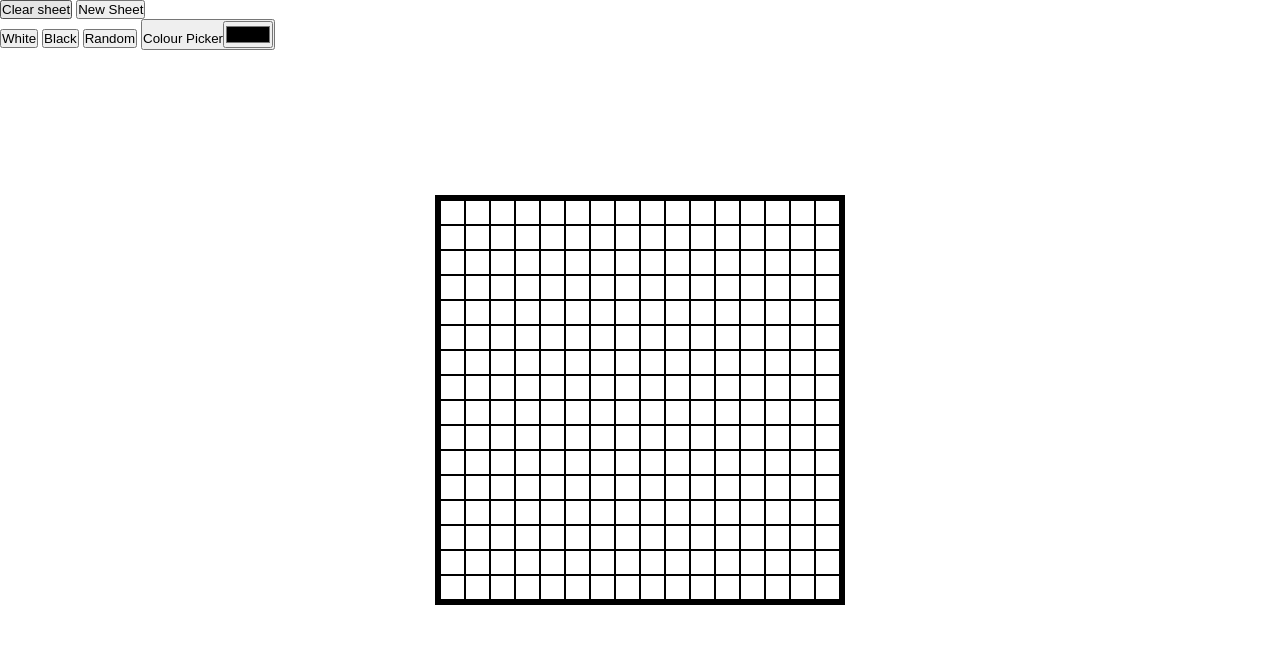
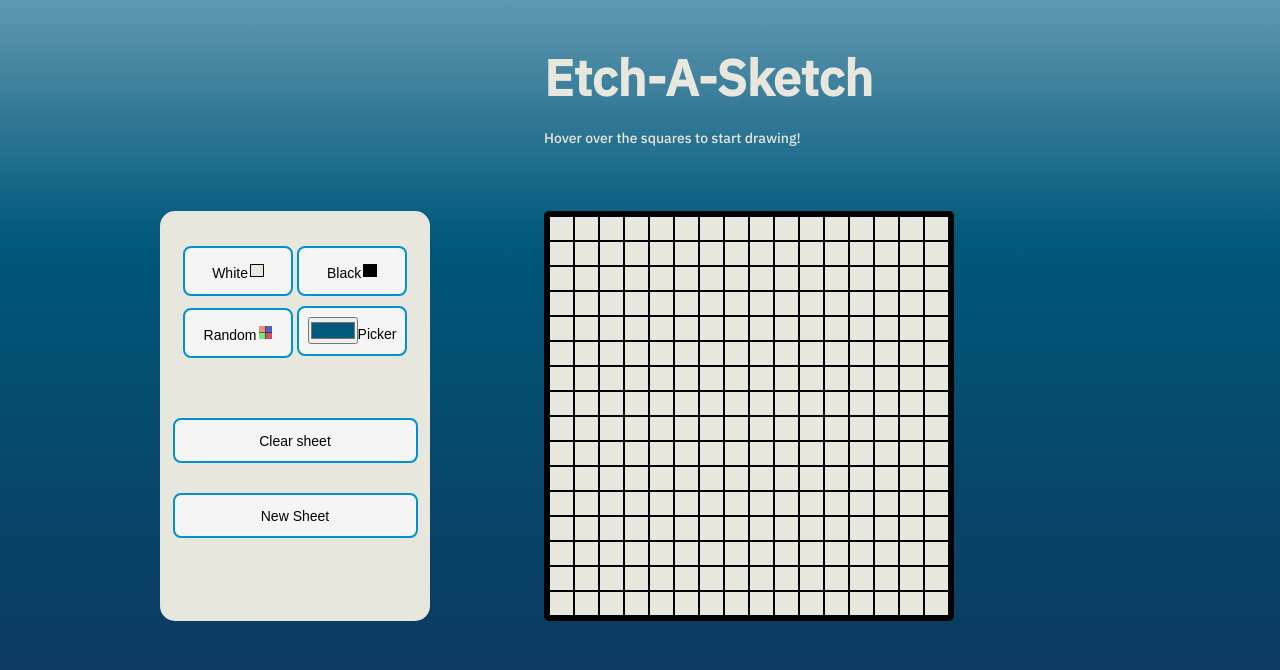
Before and after one commit to dannymaate/etch-a-sketch, a plain HTML site: page index.html in a window 1280 px wide. Drawn offline with Linux system fonts and the light colour scheme; a web font is replaced by a local one.

Commit message:
Add blue linear gradient background styling and button styling. Begin the reflection.

```diff
--- a/index.html
+++ b/index.html
@@ -7,23 +7,43 @@
     <meta name="viewport" content="width=device-width,initial-scale=1">
     <title>Etch-A-Sketch</title>
     <link rel="stylesheet" href="style.css">
+    <link rel="preconnect" href="https://fonts.gstatic.com">
+    <link href="https://fonts.googleapis.com/css2?family=Hammersmith+One&display=swap" rel="stylesheet">
+    <link href="https://fonts.googleapis.com/css2?family=Hammersmith+One&family=IBM+Plex+Sans:wght@500&display=swap"
+        rel="stylesheet">
 </head>
 
 <body>
-    <div class="settings">
-        <button class="remove-btn" type="button">Clear sheet</button>
-        <button class="newGridButton" type="button">New Sheet</button>
-    </div>
-    <div class="colour">
-        <button class="whiteButton" type="button">White</button>
-        <button class="blackButton" type="button">Black</button>
-        <button class="randomButton" type="button">Random</button>
-        <button class="colourPickerButton">Colour Picker<input id="colourPicker" name="Color Picker"
-                type="color" /></button>
-    </div>
+    <h1>Etch-A-Sketch</h1>
+    <p>Hover over the squares to start drawing!</p>
+    <div id="content">
+        <div class="sidebar">
+            <div class="colour">
+                <button id="whiteButton" class="colour-button" type="button">White<img src="images/white.jpg"
+                        alt="A grid square coloured white"></button>
+                <button id="blackButton" class="colour-button" type="button">Black<img src="images/black.jpg"
+                        alt="A grid square coloured black"></button>
+                <button id="randomButton" class="colour-button" type="button">Random<img src="images/random.jpg"
+                        alt="Four squares coloured peach, purple, green and pink"></button>
+                <!-- <button id="newButton" class="colour-button" type="button">Hello</button> -->
+                <button id="colourPickerButton" class="colour-button"><input id="colourPicker" name="Color Picker"
+                        type="color" />Picker</button>
+                <!-- <button id="colourPickerButton" class="colour-button">Colour Picker<input id="colourPicker"
+                        name="Color Picker" type="color" /></button> -->
 
 
-    <div id="grid"></div>
+            </div>
+            <div class="settings">
+                <button id="remove-btn" class="settings-button" type="button">Clear sheet</button>
+                <button id="newGridButton" class="settings-button" type="button">New Sheet</button>
+            </div>
+
+        </div>
+
+
+
+        <div id="grid"></div>
+    </div>
 
     <script src="script.js"></script>
 </body>
--- a/script.js
+++ b/script.js
@@ -17,12 +17,12 @@ function makeSquares() {
     for (let i = 0; i < 256; i++) {
         squareDiv = document.createElement("div");
         squareDiv.classList.add('squares');
-        squareDiv.setAttribute('style', 'float: left; border: 0.01px solid black; background-color: white; height: 25px; width: 25px');
+        squareDiv.setAttribute('style', 'float: left; border: 0.01px solid black; background-color: #e7e7de; height: 25px; width: 25px');
         grid.appendChild(squareDiv);
     }
 }
 
-const newGridButton = document.querySelector('.newGridButton');
+const newGridButton = document.querySelector('#newGridButton');
 newGridButton.addEventListener('click', changeSquares);
 
 /**Creates a new grid sheet (a x a) based on user input. Users inputs how many squares they want per side.
@@ -42,7 +42,7 @@ function changeSquares() {
         for (let i = 0; i < numberOfSquares; i++) {
             squareDiv = document.createElement("div");
             squareDiv.classList.add('squares');
-            squareDiv.setAttribute('style', `float: left; border: 0.01px solid black; background-color: white; height: ${sideLength}px; width: ${sideLength}px`);
+            squareDiv.setAttribute('style', `float: left; border: 0.01px solid black; background-color: #e7e7de; height: ${sideLength}px; width: ${sideLength}px`);
             grid.appendChild(squareDiv);
         }
     }
@@ -53,7 +53,7 @@ function changeSquares() {
 
 //Calculates the side length and width of each square for an (a x a) grid
 function calculateSquareSize() {
-    input = prompt("How many squares would you like in an (a x a) grid?\n\nNote: colour will default to black");
+    input = prompt("How many squares would you like on each side of the grid? \nMust be less than 100\n\nNote: colour will default to black");
     sideLength = (410 - 10) / input; //length and width of each new sized square
     numberOfSquares = input ** 2; // number of squares that can fit in the grid
 
@@ -71,16 +71,16 @@ function removeSquares() {
 
 var colourButtonClick = 0; //Number 0 refers to black colour
 //Add a mouseover event that leaves a trail of black squares
-const blackButton = document.querySelector('.blackButton');
+const blackButton = document.querySelector('#blackButton');
 blackButton.addEventListener('click', function () {
     colourSelection = 'black';
     colourButtonClick = 0; //variable declaration to allow colour to change from random to black
     console.log(colourSelection);
 });
 
-const whiteButton = document.querySelector('.whiteButton');
+const whiteButton = document.querySelector('#whiteButton');
 whiteButton.addEventListener('click', function () {
-    colourSelection = 'white';
+    colourSelection = '#e7e7de';
     console.log(colourSelection);
     //variable declaration to allow colour to change from random to white. Number 1 refers to white.
     colourButtonClick = 1;
@@ -88,10 +88,11 @@ whiteButton.addEventListener('click', function () {
 
 /**Input event listener for HTML colour picker */
 const colourPicker = document.getElementById("colourPicker");
+colourPicker.value = '#00587a'; //sets default colour to #00587a
 colourPicker.addEventListener('input', chooseColour);
 
 /**Added support for the above input listener by allowing button click events */
-const colourPickerButton = document.querySelector('.colourPickerButton');
+const colourPickerButton = document.querySelector('#colourPickerButton');
 colourPickerButton.addEventListener('click', chooseColour);
 
 function chooseColour() {
@@ -116,7 +117,7 @@ function colourSquares() {
 //Add a button to erase grid colours
 function removeColour() {
     const squares = document.querySelectorAll('.squares');
-    const removeButton = document.querySelector('.remove-btn');
+    const removeButton = document.querySelector('#remove-btn');
     for (let i = squares.length - 1; i >= 0; i--) {
         removeButton.addEventListener('click', function () {
             squares[i].style.backgroundColor = "white";
@@ -125,7 +126,7 @@ function removeColour() {
 }
 
 /** Any hover event will output a random colour on each square. Function randomColours is invoked on click of button 'Random' */
-const randomButton = document.querySelector('.randomButton');
+const randomButton = document.querySelector('#randomButton');
 randomButton.addEventListener('click', randomColours);
 
 function randomColours() {
--- a/style.css
+++ b/style.css
@@ -4,16 +4,104 @@
     box-sizing: border-box;
 }
 
-body {
-    margin: 0px;
+
+body{
+    height:100%;
+    background: linear-gradient(0deg, #0f3057, #00587a, #E1ECF9 140%) fixed no-repeat;
 }
+
+h1, p {
+    font-family: 'IBM Plex Sans', sans-serif;
+    margin-top: 3.5%;
+    margin-left: 42.5%;
+    font-size: 50px;
+    color: #e7e7de;
+}
+
+p {
+    font-size: 14px;
+    margin-top: 1.5%;
+}
+
 
 #grid {
     position: fixed;
     width: 410px;
     height: 410px;
-    left: 50%;
-    top: 50%;
-    transform: translate(-50%, -50%);
+    left: 42.5%;
+    /* top: 50%; */
+    /* transform: translate(-50%, -50%); */
     border: 5px solid black;
+    border-radius: 5px;
 }
+
+button {
+    font-family: 'Hammersmith One', sans-serif;
+    font-size: 14px;
+    border-radius: 8px;
+    background: #F5F5F5;
+}
+
+button:focus {
+    outline: none;
+}
+
+img {
+    width: 15%;
+    height: auto;
+    padding-left: 2px;
+    padding-top: 2px;
+}
+
+.sidebar {
+    width: 270px;
+    height: 410px;
+    border-radius: 15px;
+    position: fixed;
+    z-index: 1;
+    background: #e7e7de;
+    overflow-x: hidden;
+    /* top: 25%; */
+    left: 12.5%;
+    text-align: center;
+    padding: 35px 12.5px 40px 12.5px;
+}
+
+.colour-button {
+    display: inline-block;
+    width: 110px;
+    height: 50px;
+    border: 2.5px solid #0092cc;
+}
+
+
+.colour-button:focus {
+    background: #cccccc;
+}
+
+.settings {
+    margin: 60px 0px 0px 0px;
+}
+
+#remove-btn {
+    margin-bottom: 30px;
+}
+
+.settings-button {
+    width: 100%;
+    height: 45px;
+    border: 2.5px solid #0092cc;
+}
+
+.settings-button:active {
+    background: #dfdfd3;
+}
+
+#blackButton {
+    margin-bottom: 10px;
+
+}
+
+#content {
+    margin-top: 5%;
+}
```
Also changed, not shown: images/black.jpg (added), images/new-sheet.jpg (added), images/new.jpg (added), images/random.jpg (added), images/white.jpg (added), 3 other files.
